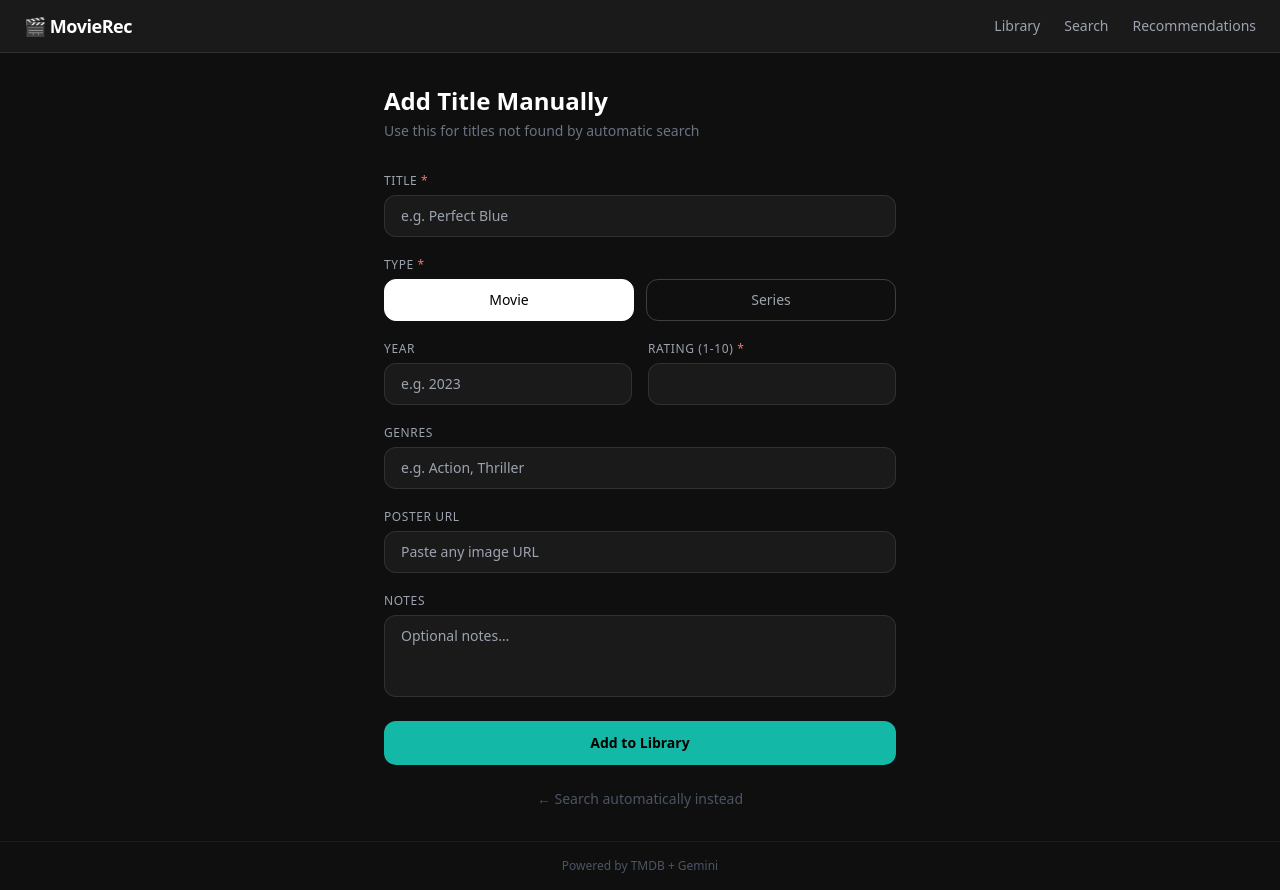
After one commit to parzival1401/Movie-series-tracker, a FastAPI app: template app/templates/manual_add.html in a window 1280 px wide. The commit adds this page. Run offline with FastAPI, Linux system fonts and the light colour scheme; the template is opened without the code that fills it, so the values that code supplies are empty; some libraries are stand-ins or nearby versions.

Commit message:
Add manual entry route and template for titles not found by any API
- GET/POST /add/manual routes with source='manual', tmdb_id=None
- manual_add.html: Movie/Series toggle, live poster URL preview, seasons field shown/hidden by JS
- search.html: "Can't find it? Add manually →" link shown on zero results
- import_csv.py: "not found" message now includes the manual-add URL

Co-Authored-By: Claude Sonnet 4.6 <noreply@anthropic.com>

```diff
--- a/app/main.py
+++ b/app/main.py
@@ -114,6 +114,49 @@ def delete_watched(id: int):
 
 
 # ---------------------------------------------------------------------------
+# Manual add (fallback for titles not found by any API)
+# ---------------------------------------------------------------------------
+
+@app.get("/add/manual")
+def manual_add_form(request: Request, error: str | None = None):
+    return templates.TemplateResponse(
+        request=request,
+        name="manual_add.html",
+        context={"error": error},
+    )
+
+
+@app.post("/add/manual")
+def manual_add_submit(
+    title: str = Form(...),
+    type: str = Form(...),
+    year: int | None = Form(None),
+    poster_url: str | None = Form(None),
+    genres: str | None = Form(None),
+    rating: int = Form(...),
+    seasons_watched: str | None = Form(None),
+    notes: str | None = Form(None),
+):
+    try:
+        db.add_watched(
+            title=title,
+            type=type,
+            tmdb_id=None,
+            year=year,
+            poster_url=poster_url or None,
+            genres=genres or None,
+            rating=rating,
+            seasons_watched=seasons_watched or None,
+            notes=notes or None,
+            source="manual",
+            external_id=None,
+        )
+    except ValueError:
+        return RedirectResponse("/add/manual?error=duplicate", status_code=303)
+    return RedirectResponse("/library", status_code=303)
+
+
+# ---------------------------------------------------------------------------
 # Similar
 # ---------------------------------------------------------------------------
 
--- /dev/null
+++ b/app/templates/manual_add.html
@@ -0,0 +1,131 @@
+{% extends "base.html" %}
+{% block title %}Add Manually — MovieRec{% endblock %}
+{% block content %}
+
+<div class="max-w-lg mx-auto">
+  <div class="mb-8">
+    <h1 class="text-2xl font-bold">Add Title Manually</h1>
+    <p class="text-sm text-gray-500 mt-1">Use this for titles not found by automatic search</p>
+  </div>
+
+  {% if error == 'duplicate' %}
+  <div class="mb-6 bg-red-900/30 border border-red-500/40 text-red-300 text-sm rounded-xl px-4 py-3">
+    This title is already in your library.
+  </div>
+  {% endif %}
+
+  <form action="/add/manual" method="POST" class="flex flex-col gap-5">
+
+    <!-- Title -->
+    <label class="flex flex-col gap-1.5">
+      <span class="text-xs text-gray-400 font-medium uppercase tracking-wider">Title <span class="text-red-400">*</span></span>
+      <input type="text" name="title" required placeholder="e.g. Perfect Blue"
+             class="bg-[#1a1a1a] border border-white/10 rounded-xl px-4 py-2.5 text-sm focus:outline-none focus:border-white/40" />
+    </label>
+
+    <!-- Type toggle -->
+    <div class="flex flex-col gap-1.5">
+      <span class="text-xs text-gray-400 font-medium uppercase tracking-wider">Type <span class="text-red-400">*</span></span>
+      <div class="flex gap-3">
+        <label class="flex-1">
+          <input type="radio" name="type" value="movie" class="sr-only peer" checked />
+          <div class="peer-checked:bg-white peer-checked:text-black text-gray-400 border border-white/20 peer-checked:border-white
+                      rounded-xl py-2.5 text-sm font-medium text-center cursor-pointer transition select-none"
+               onclick="showSeasonsField(false)">
+            Movie
+          </div>
+        </label>
+        <label class="flex-1">
+          <input type="radio" name="type" value="series" class="sr-only peer" />
+          <div class="peer-checked:bg-white peer-checked:text-black text-gray-400 border border-white/20 peer-checked:border-white
+                      rounded-xl py-2.5 text-sm font-medium text-center cursor-pointer transition select-none"
+               onclick="showSeasonsField(true)">
+            Series
+          </div>
+        </label>
+      </div>
+    </div>
+
+    <!-- Year + Rating row -->
+    <div class="flex gap-4">
+      <label class="flex-1 flex flex-col gap-1.5">
+        <span class="text-xs text-gray-400 font-medium uppercase tracking-wider">Year</span>
+        <input type="number" name="year" placeholder="e.g. 2023" min="1888" max="2099"
+               class="bg-[#1a1a1a] border border-white/10 rounded-xl px-4 py-2.5 text-sm focus:outline-none focus:border-white/40" />
+      </label>
+      <label class="flex-1 flex flex-col gap-1.5">
+        <span class="text-xs text-gray-400 font-medium uppercase tracking-wider">Rating (1-10) <span class="text-red-400">*</span></span>
+        <input type="number" name="rating" required min="1" max="10"
+               class="bg-[#1a1a1a] border border-white/10 rounded-xl px-4 py-2.5 text-sm focus:outline-none focus:border-white/40" />
+      </label>
+    </div>
+
+    <!-- Genres -->
+    <label class="flex flex-col gap-1.5">
+      <span class="text-xs text-gray-400 font-medium uppercase tracking-wider">Genres</span>
+      <input type="text" name="genres" placeholder="e.g. Action, Thriller"
+             class="bg-[#1a1a1a] border border-white/10 rounded-xl px-4 py-2.5 text-sm focus:outline-none focus:border-white/40" />
+    </label>
+
+    <!-- Seasons watched (hidden for movies) -->
+    <label id="seasons-field" class="hidden flex flex-col gap-1.5">
+      <span class="text-xs text-gray-400 font-medium uppercase tracking-wider">Seasons Watched</span>
+      <input type="text" name="seasons_watched" placeholder="e.g. 1,2,3 — leave blank for movies"
+             class="bg-[#1a1a1a] border border-white/10 rounded-xl px-4 py-2.5 text-sm focus:outline-none focus:border-white/40" />
+    </label>
+
+    <!-- Poster URL + preview -->
+    <label class="flex flex-col gap-1.5">
+      <span class="text-xs text-gray-400 font-medium uppercase tracking-wider">Poster URL</span>
+      <input type="url" name="poster_url" id="poster-url-input" placeholder="Paste any image URL"
+             class="bg-[#1a1a1a] border border-white/10 rounded-xl px-4 py-2.5 text-sm focus:outline-none focus:border-white/40"
+             oninput="updatePosterPreview(this.value)" />
+      <div id="poster-preview" class="hidden mt-1">
+        <img id="poster-img" src="" alt="Poster preview"
+             class="w-[60px] h-[90px] object-cover rounded-lg border border-white/10" />
+      </div>
+    </label>
+
+    <!-- Notes -->
+    <label class="flex flex-col gap-1.5">
+      <span class="text-xs text-gray-400 font-medium uppercase tracking-wider">Notes</span>
+      <textarea name="notes" rows="3" placeholder="Optional notes…"
+                class="bg-[#1a1a1a] border border-white/10 rounded-xl px-4 py-2.5 text-sm focus:outline-none focus:border-white/40 resize-none"></textarea>
+    </label>
+
+    <button type="submit"
+            class="w-full bg-teal-500 hover:bg-teal-400 text-black font-semibold py-3 rounded-xl text-sm transition mt-1">
+      Add to Library
+    </button>
+  </form>
+
+  <p class="text-center text-sm text-gray-600 mt-6">
+    <a href="/search" class="hover:text-gray-400 transition">← Search automatically instead</a>
+  </p>
+</div>
+
+<script>
+function showSeasonsField(show) {
+  const field = document.getElementById('seasons-field');
+  field.classList.toggle('hidden', !show);
+}
+
+function updatePosterPreview(url) {
+  const preview = document.getElementById('poster-preview');
+  const img = document.getElementById('poster-img');
+  if (url.trim()) {
+    img.src = url.trim();
+    preview.classList.remove('hidden');
+  } else {
+    preview.classList.add('hidden');
+    img.src = '';
+  }
+}
+
+// Sync radio clicks to seasons visibility
+document.querySelectorAll('input[name="type"]').forEach(radio => {
+  radio.addEventListener('change', () => showSeasonsField(radio.value === 'series'));
+});
+</script>
+
+{% endblock %}
--- a/app/templates/search.html
+++ b/app/templates/search.html
@@ -25,7 +25,10 @@
 </div>
 
 <div id="results" class="grid grid-cols-1 sm:grid-cols-2 lg:grid-cols-3 gap-4"></div>
-<p id="empty-msg" class="hidden text-gray-500 text-sm">No results found.</p>
+<p id="empty-msg" class="hidden text-gray-500 text-sm">
+  No results found. &nbsp;
+  <a href="/add/manual" class="text-teal-400 hover:text-teal-300 underline">Can't find it? Add manually →</a>
+</p>
 
 <script>
 let currentType = 'movie';
--- a/scripts/import_csv.py
+++ b/scripts/import_csv.py
@@ -47,7 +47,7 @@ def main() -> None:
         result = tmdb.search_title(title, media_type)
 
         if result is None:
-            print("  ⚠ Not found on TMDB, skipping.")
+            print("  ✗ Not found on any API. Add manually at http://100.77.67.90:8000/add/manual")
             skipped_not_found += 1
             time.sleep(0.5)
             continue
```
